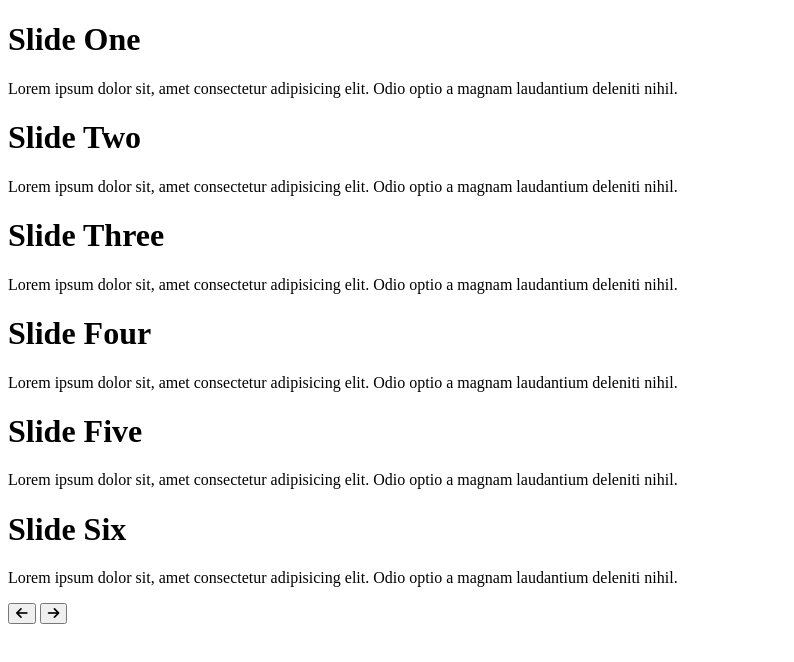
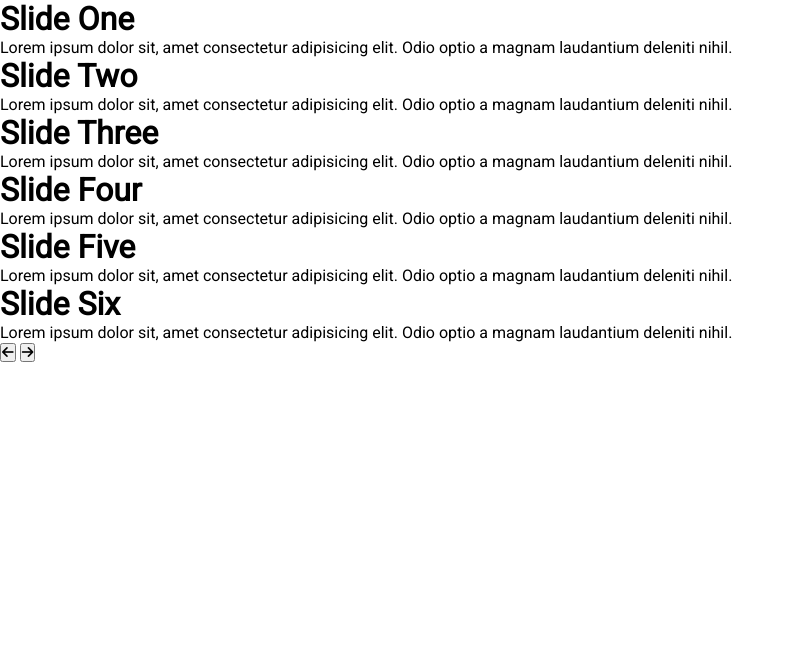
Before and after one commit to mauriciovieira/responsive_slider, a plain HTML site: page index.html in a window 1280 px wide. Shown: the whole page, without its empty margins (0-794 px from the left). Drawn offline with Linux system fonts and the light colour scheme.

Commit message:
Use roboto font and reset css

```diff
--- /dev/null
+++ b/assets/css/style.css
@@ -0,0 +1,10 @@
+@import url('https://fonts.googleapis.com/css?family=Roboto');
+
+* {
+  box-sizing: border-box;
+  margin: 0;
+  padding: 0;
+}
+body {
+  font-family: 'Roboto', sans-serif
+}
--- a/index.html
+++ b/index.html
@@ -5,9 +5,9 @@
   <meta charset="UTF-8">
   <meta name="viewport" content="width=device-width, initial-scale=1.0">
   <title>Full screen slider</title>
-  <link rel="stylesheet" href="style.css">
+  <link rel="stylesheet" href="assets/css/style.css">
   <script src="https://kit.fontawesome.com/dc034d60bb.js" crossorigin="anonymous"></script>
-  <script src="main.js"></script>
+  <script src="assets/javascript/main.js"></script>
 </head>
 
 <body>
```
